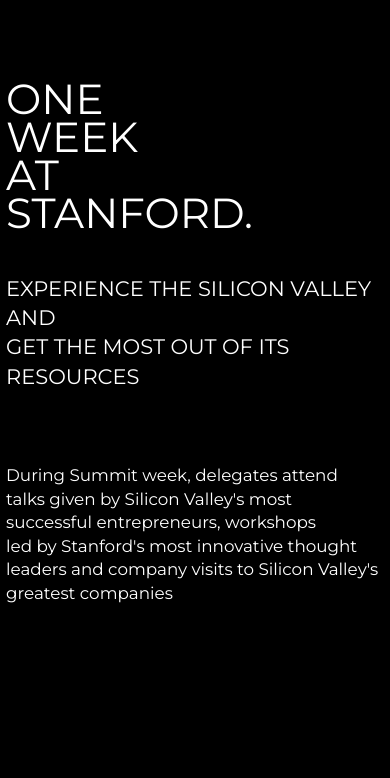
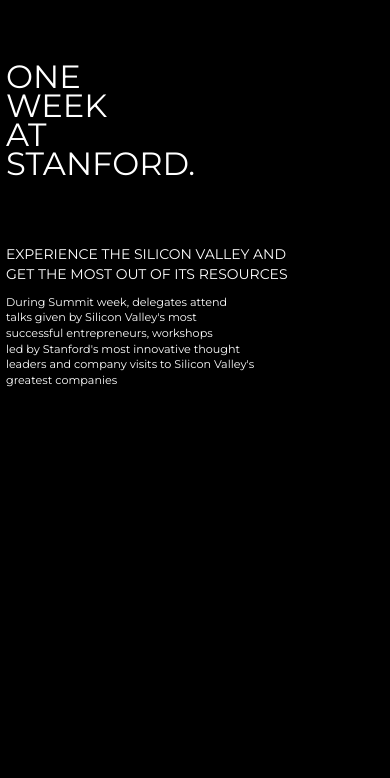
Before and after one commit to integralhero/ases, a plain HTML site: page index.html in a window 390 px wide. Shown: the part 846-1624 px from the top of the page. Drawn offline with nearby package versions, Linux system fonts and the light colour scheme.

Commit message:
iphone optimized

```diff
--- a/style.css
+++ b/style.css
@@ -356,15 +356,21 @@ a.navbar-brand{
 }
 @media only screen and (max-width: 568px) {
 	#mainTitle, #stanford, #experience, #network {
-	   	font-size: 3.0em;
+	   	font-size: 2.3em;
 	   	margin-left: 6px;
    }
    #mainTitle {
    	font-size: 4.0em;
    }
    #stanford-subtitle, #experience-subtitle {
-   		top: 5em;
-   		font-size: 1.5em;
+   		top: 8em;
+   		font-size: 1.0em;
+   }
+   #stanford-paragraph, #experience-paragraph{
+   	font-size: 0.8em;
+   }
+   .bio .bioText {
+   	font-size: 1.0em;
    }
 }
 .typed-cursor{
```
Also changed, not shown: 1 other file.
